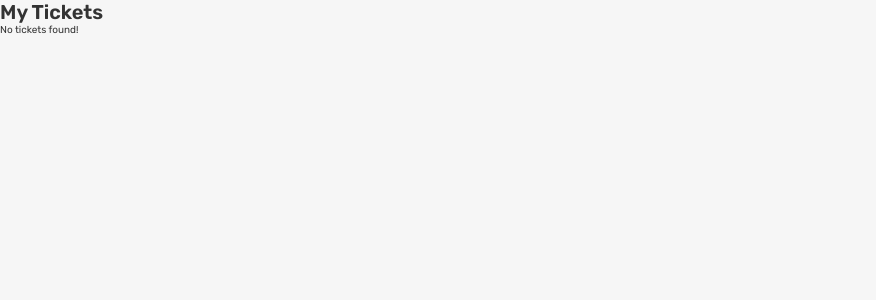
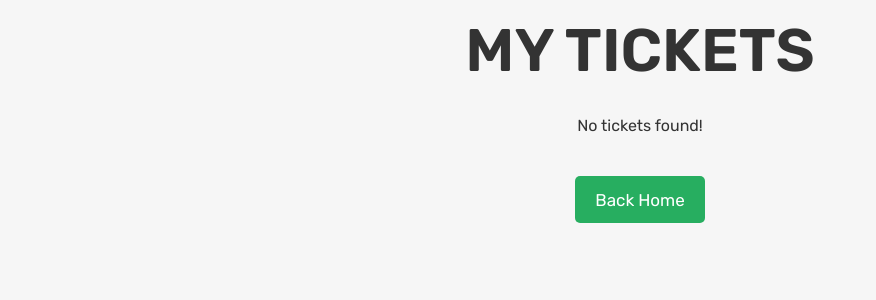
Before and after one commit to Sparda07/Ticket-Management, a PHP site: page /View/home/my_ticket.php in a window 1280 px wide. Shown: the top 300 px of the page, without its empty margins (0-876 px from the left). Run offline with PHP 8.4, Linux system fonts and the light colour scheme; the visitor is signed in with stand-in values (Sample User, id 1); data that the repository does not hold is empty.

Commit message:
home page design done

```diff
--- a/View/CSS/style.css
+++ b/View/CSS/style.css
@@ -199,7 +199,10 @@ td,
 .box .btn,
 .user-header .btn{
    font-size: 1.5rem;
+   min-width: 12ch;
+   min-height: 4.7rem;
    padding: 0.5rem;
+   align-content: center;
 }
 .user-header .btn{
    font-size: 1.7rem;
--- a/View/home/CSS/style.css
+++ b/View/home/CSS/style.css
@@ -50,7 +50,6 @@
 .home-category .box-container .box{
    padding:0;
    text-align: center;
-   box-shadow: var(--box-shadow);
    border-radius: 50%;
    height: 10rem;
    width: 10rem;
@@ -64,6 +63,7 @@
  height: 10rem;
  width: 10rem;
  border:var(--border);
+ box-shadow: var(--box-shadow);
 }
 
 .home-category .box-container .box .btn:hover{
--- a/View/home/home.php
+++ b/View/home/home.php
@@ -45,7 +45,7 @@ include("../../Model/config.php");
             </div>
 
             <div class="box">
-                <a href="../User/order_ticket.php" class="delete-btn"><img src="images/cencel.svg" alt="Cancel Ticket" height="50px">
+                <a href="cancel_ticket.php" class="delete-btn"><img src="images/cencel.svg" alt="Cancel Ticket" height="50px">
                 Cencel Ticket</a>
             </div>
             <div class="box">
--- a/View/home/my_ticket.php
+++ b/View/home/my_ticket.php
@@ -13,11 +13,14 @@ $result = get_user_orders_with_event($conn, $user_id);
 <html>
 <head>
     <title>My Tickets</title>
-    <link rel="stylesheet" href="CSS/style.css">
+    <link rel="stylesheet" href="../CSS/style.css">
 </head>
 <body>
+    <div class = "header">
+        <h1 class="title" class>My Tickets</h1>
+    </div>
 
-<h1 class="title">My Tickets</h1>
+
 
     <div class="box-container">
         <?php if ($result && mysqli_num_rows($result) > 0): ?>
@@ -31,10 +34,8 @@ $result = get_user_orders_with_event($conn, $user_id);
                     <p><strong>Status:</strong> <?php echo htmlspecialchars(ucfirst($ticket["payment_status"])); ?></p>
 
                     <?php if (strcasecmp($ticket["payment_status"], "Pending") === 0): ?>
-                    <!-- Link to payment page -->
-                    <a href="payment.php?order_id=<?php echo $ticket['id']; ?>" class="btn">Pay Now</a>
+                        <div><a href="payment.php?order_id=<?php echo $ticket['id']; ?>" class="btn">Pay Now</a></div>
                     <?php else: ?>
-                    <!-- Show Paid (disabled button) -->
                         <button class="btn" disabled>Paid</button>
                     <?php endif; ?>
                 </div>
@@ -44,5 +45,7 @@ $result = get_user_orders_with_event($conn, $user_id);
         <?php endif; ?>
     </div>
 
+    <div class = "user-header"><a href = "home.php" class = "btn back"> Back Home </a></div>
+
 </body>
 </html>
--- a/View/home/order_ticket.php
+++ b/View/home/order_ticket.php
@@ -26,7 +26,7 @@ if (isset($_GET['order_id'])) {
     <link rel="stylesheet" href="../CSS/style.css">
 </head>
 <body>
-<div class = "header"><h1 class="admin-header">Order Tickets</h1></div>
+    <div class = "header"><h3 class="admin-header">Order Tickets</h1></div>
 
 
     <div class="box-container">
```
Also changed, not shown: View/home/cancel_ticket.php (+5 -4 lines). Lines whose indentation alone changed are shown as unchanged.
